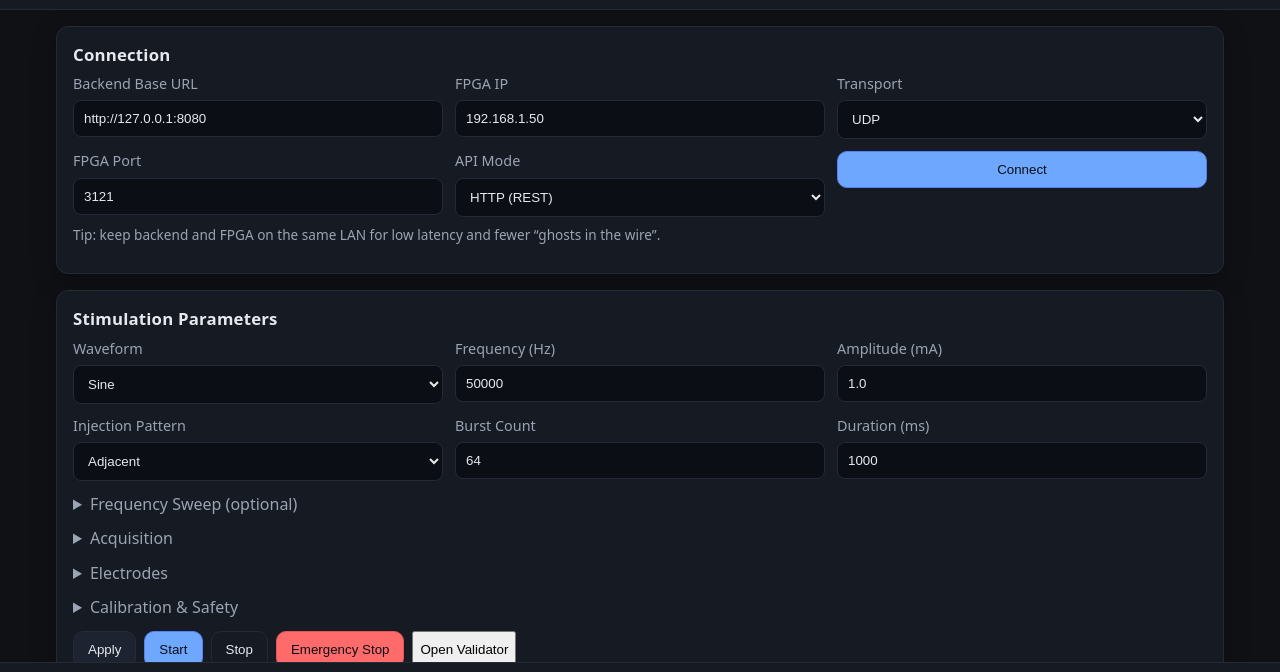
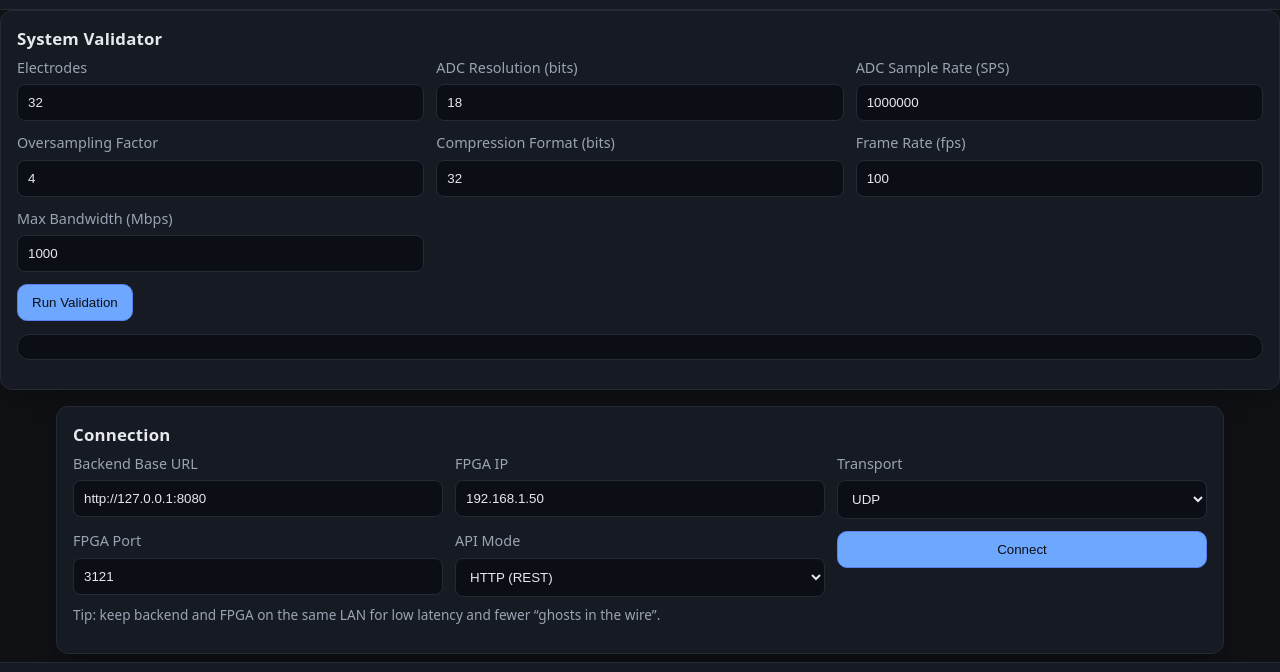
Before and after one commit to SaiBhavani-24/eit-gui, a plain HTML site: page index.html in a window 1280 px wide. Shown: the part 68-740 px from the top of the page. Drawn offline with Linux system fonts and the light colour scheme.

Commit message:
Update index.html

```diff
--- a/index.html
+++ b/index.html
@@ -17,6 +17,44 @@
     <button id="btnPing" class="btn btn-ghost" title="Ping backend">Ping</button>
   </div>
 </header>
+<!-- VALIDATOR -->
+<section class="card">
+  <h2>System Validator</h2>
+  <div class="grid grid-3">
+    <label class="field">
+      <span>Electrodes</span>
+      <input id="valElectrodes" type="number" min="4" max="256" value="32" />
+    </label>
+    <label class="field">
+      <span>ADC Resolution (bits)</span>
+      <input id="valAdcRes" type="number" min="8" max="24" value="18" />
+    </label>
+    <label class="field">
+      <span>ADC Sample Rate (SPS)</span>
+      <input id="valAdcRate" type="number" min="1000" max="1000000" value="1000000" />
+    </label>
+    <label class="field">
+      <span>Oversampling Factor</span>
+      <input id="valOversample" type="number" min="1" max="16" value="4" />
+    </label>
+    <label class="field">
+      <span>Compression Format (bits)</span>
+      <input id="valCompression" type="number" min="8" max="64" value="32" />
+    </label>
+    <label class="field">
+      <span>Frame Rate (fps)</span>
+      <input id="valFps" type="number" min="1" max="1000" value="100" />
+    </label>
+    <label class="field">
+      <span>Max Bandwidth (Mbps)</span>
+      <input id="valMaxBw" type="number" min="1" max="10000" value="1000" />
+    </label>
+  </div>
+  <div class="action-row">
+    <button onclick="runValidator()" class="btn btn-primary">Run Validation</button>
+  </div>
+  <pre id="valResult" class="code"></pre>
+</section>
 
 <main class="container">
   <!-- CONNECTION -->
```
